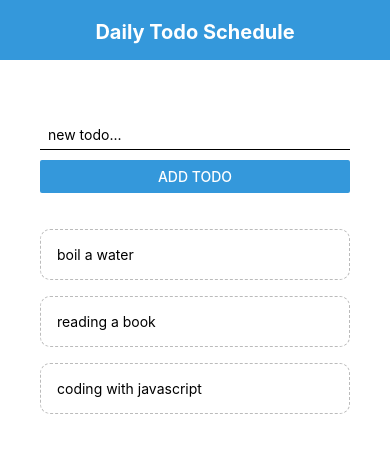
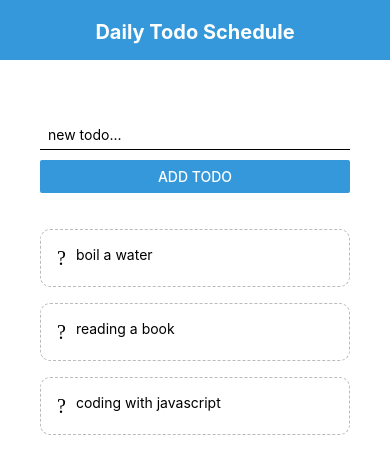
Before and after one commit to Naandalist/todo-app, a React Native app: screen / in a window 390 px wide. Shown: the top 474 px of the page. Built offline with nearby package versions, Linux system fonts and the light colour scheme.

Commit message:
add icon for remove

```diff
--- a/src/components/TodoItem.js
+++ b/src/components/TodoItem.js
@@ -1,11 +1,16 @@
 import React from 'react';
+import FontAwesome from 'react-native-vector-icons/FontAwesome';
+import Ionicons from 'react-native-vector-icons/Ionicons';
 import {StyleSheet, Text, View, TouchableOpacity} from 'react-native';
 
 const TodoItem = ({item, pressHandler}) => {
   return (
-    <TouchableOpacity onPress={() => pressHandler(item.key)}>
-      <Text style={styles.item}>{item.text}</Text>
-    </TouchableOpacity>
+    <View style={styles.item}>
+      <TouchableOpacity onPress={() => pressHandler(item.key)}>
+        <Ionicons name="md-trash" size={20} color="black" />
+      </TouchableOpacity>
+      <Text style={styles.itemText}>{item.text}</Text>
+    </View>
   );
 };
 
@@ -17,7 +22,16 @@ const styles = StyleSheet.create({
     borderWidth: 1,
     borderStyle: 'dashed',
     borderRadius: 10,
+    flexDirection: 'row',
+  },
+  itemText: {
+    marginLeft: 10,
   },
 });
 
 export default TodoItem;
+
+/**
+ * Note::
+ * Flex direction "column" is default. You can try "row" to make it
+ */
```
